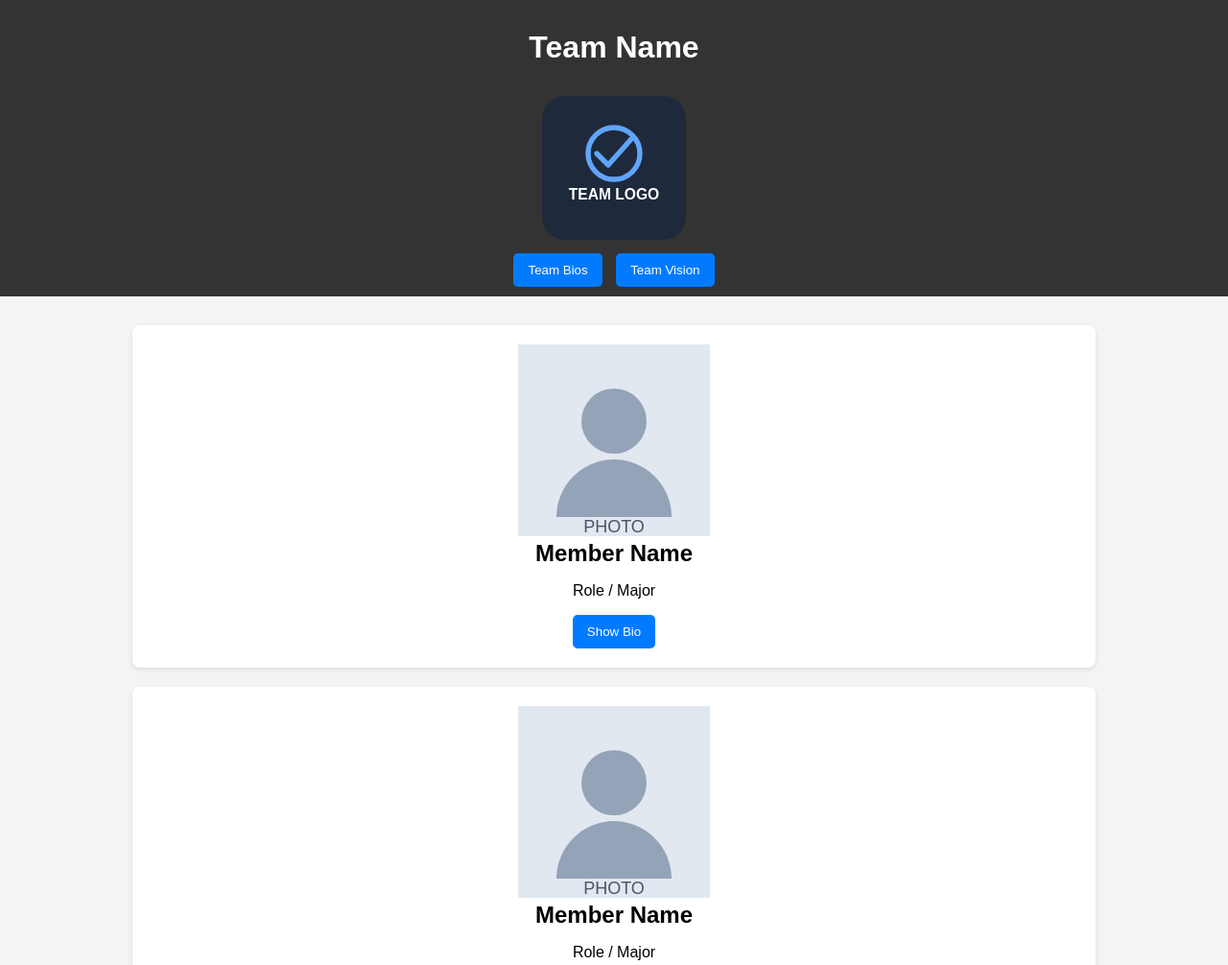
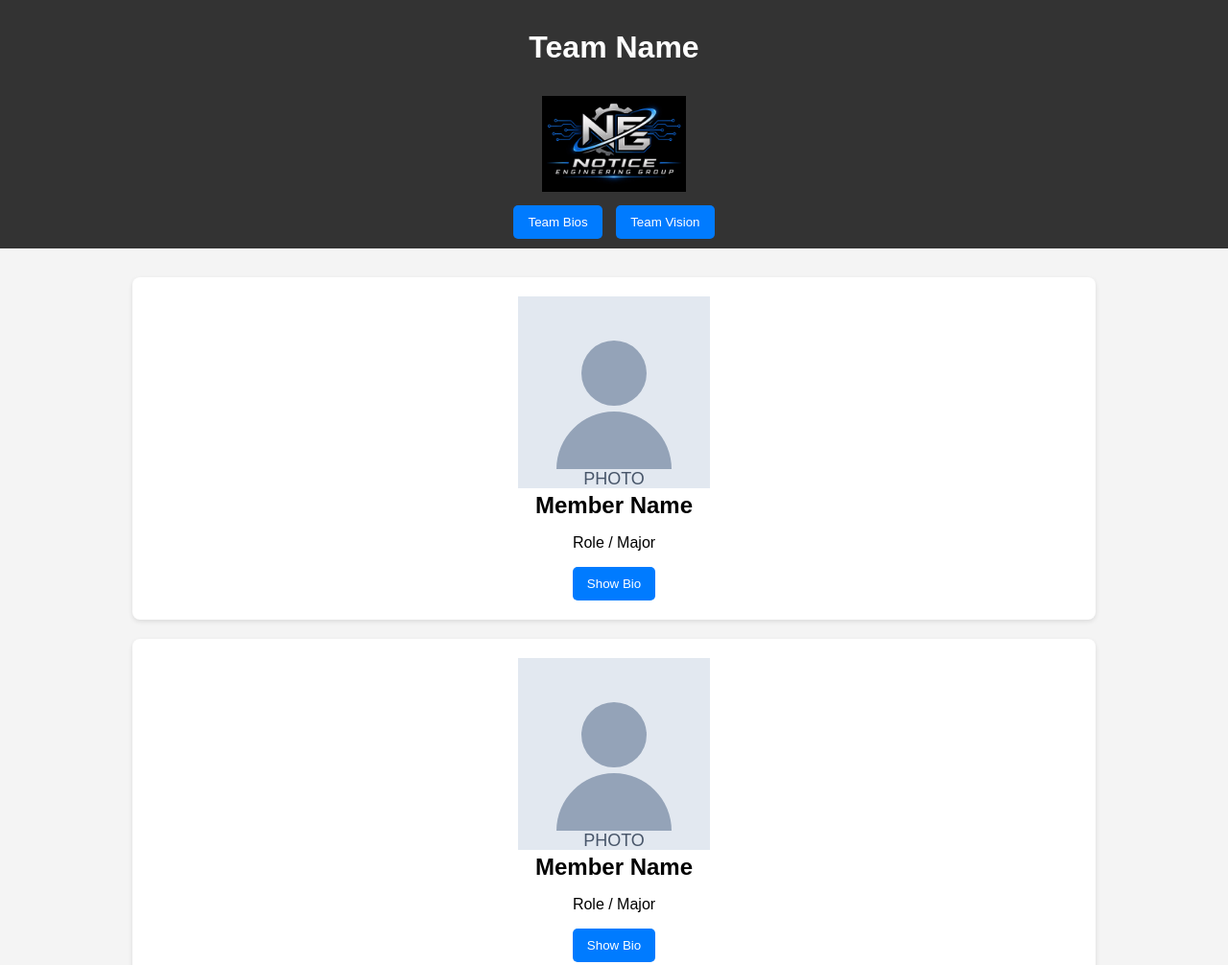
Before and after one commit to YoussefShettia/Team-2, a plain HTML site: page group-bio/index.html in a window 1280 px wide. Shown: the top 1006 px of the page at 96% size. Drawn offline with Linux system fonts and the light colour scheme.

Commit message:
Update group-bio project logo

```diff
--- a/group-bio/index.html
+++ b/group-bio/index.html
@@ -4,13 +4,14 @@
     <meta charset="UTF-8">
     <meta name="viewport" content="width=device-width, initial-scale=1.0">
     <title>Team Bio</title>
+    <link rel="icon" type="image/jpeg" href="img/team-logo.jpg">
     <link rel="stylesheet" href="styles.css">
 </head>
 <body>
 
 <header>
     <h1>Team Name</h1>
-    <img src="img/team-logo.svg" alt="Team Logo" class="team-logo">
+    <img src="img/team-logo.jpg" alt="Team Logo" class="team-logo">
 
     <nav>
         <button onclick="showSection('bios')">Team Bios</button>
```
Also changed, not shown: group-bio/img/team-logo.jpg (added), group-bio/img/team-logo.svg (deleted).
